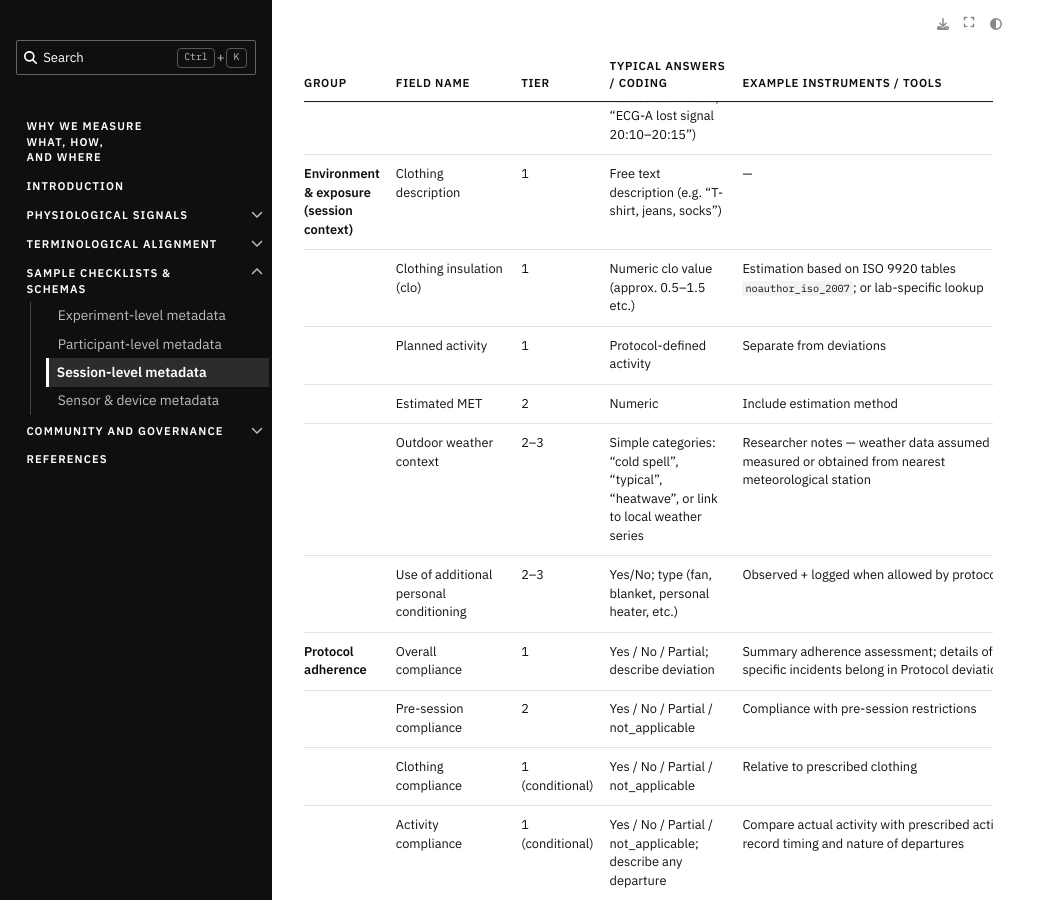
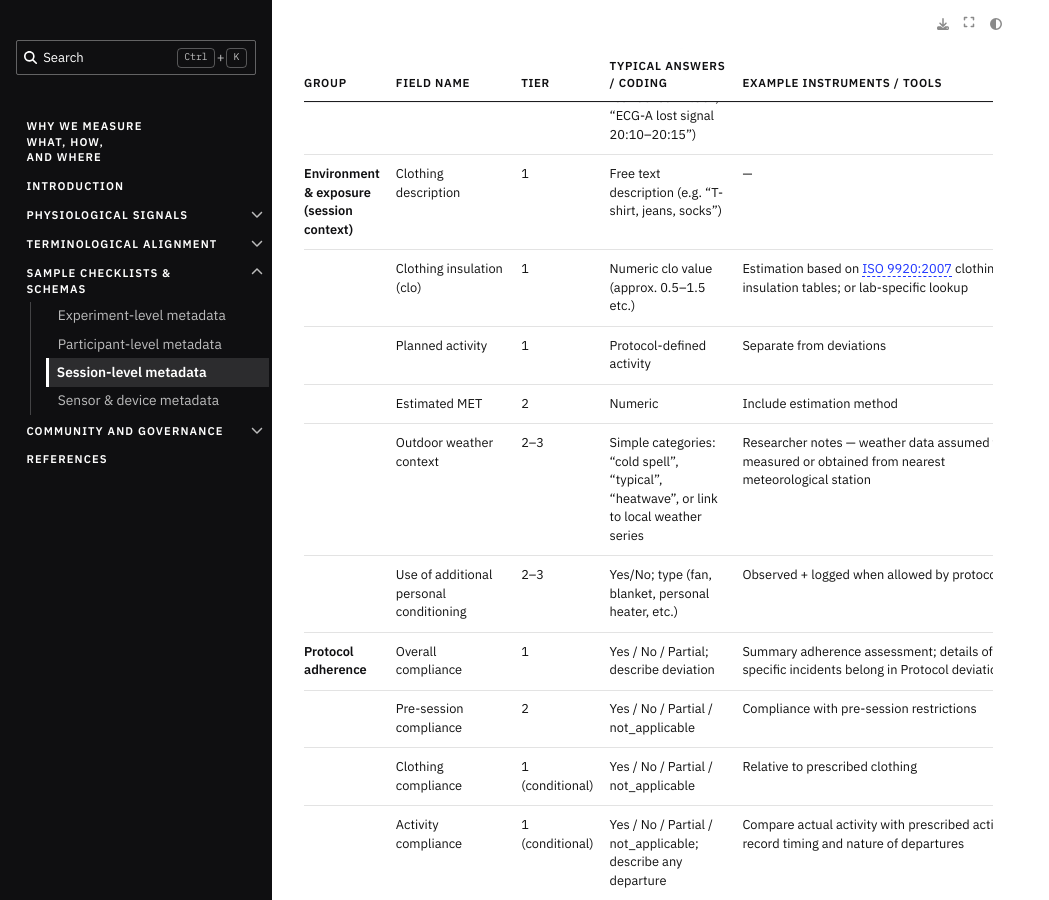
Before and after one commit to bilgekobas/WhyWeMeasureWhat, a Jupyter Book: the page built from book/content/sample-checklists-schemas/session-level-metadata.md, in a window 1280 px wide and 900 px high, scrolled down 2681 px. Shown: the whole window, without its empty margins (0-1049 px from the left). Built offline with Jupyter Book 1.0.4 settings and Sphinx 7.4.7 and the Sphinx Book theme 1.1.4, drawn with Linux system fonts in a browser that asks for light colours; cross-references to code outside the pages are shown as plain code.

Commit message:
Fix ISO 9920 reference link in session schema

```diff
--- a/book/content/sample-checklists-schemas/session-level-metadata.md
+++ b/book/content/sample-checklists-schemas/session-level-metadata.md
@@ -42,7 +42,7 @@ Session metadata can be recorded via paper logs, REDCap/Qualtrics forms, or digi
 | | Skin preparation per device | 2 | Device ID → method (e.g. EDA-03 → alcohol wipe + dry / TMP-01 → none) | — |
 | | Sensor deviations | 2 | Free text (e.g. "TMP-02 detached at 19:30, reattached 19:35"; "ECG-A lost signal 20:10–20:15") | Any deviation from standard placement or signal interruption |
 | **Environment & exposure (session context)** | Clothing description | 1 | Free text description (e.g. “T-shirt, jeans, socks”) | — |
-| | Clothing insulation (clo) | 1 | Numeric clo value (approx. 0.5–1.5 etc.) | Estimation based on ISO 9920 tables {cite:p}`noauthor_iso_2007`; or lab-specific lookup |
+| | Clothing insulation (clo) | 1 | Numeric clo value (approx. 0.5–1.5 etc.) | Estimation based on [ISO 9920:2007](https://www.iso.org/standard/39257.html) clothing-insulation tables; or lab-specific lookup |
 | | Planned activity | 1 | Protocol-defined activity | Separate from deviations |
 | | Estimated MET | 2 | Numeric | Include estimation method |
 | | Outdoor weather context | 2–3 | Simple categories: “cold spell”, “typical”, “heatwave”, or link to local weather series | Researcher notes — weather data assumed to be measured or obtained from nearest meteorological station |
```
